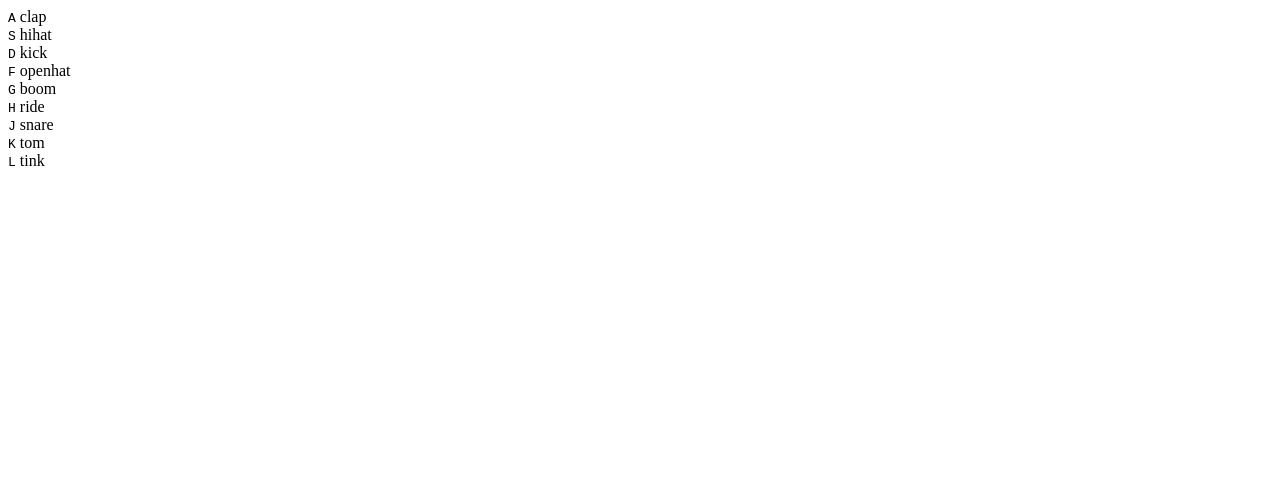
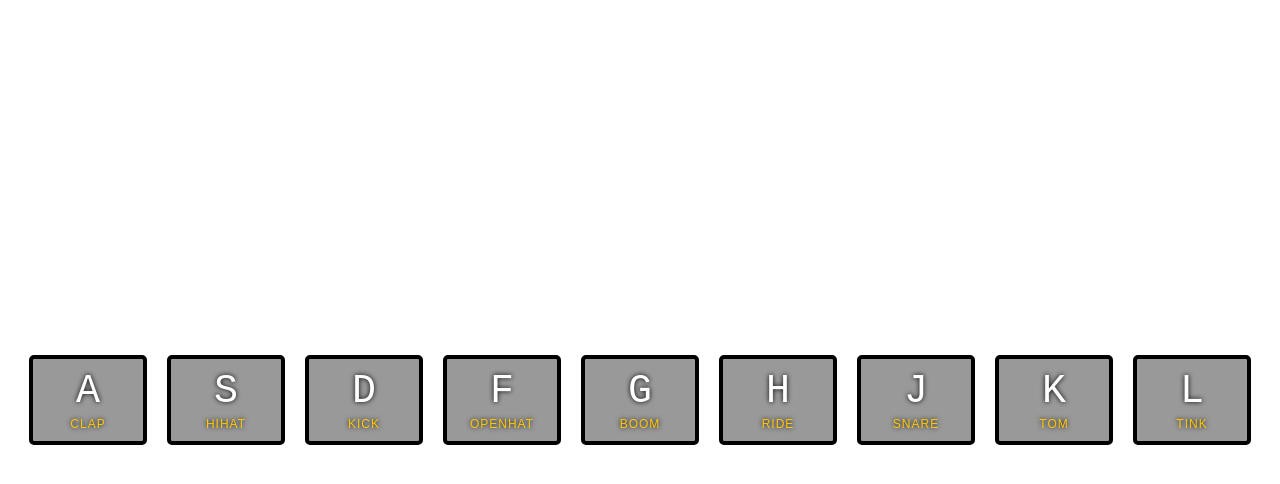
Before and after one commit to wtsaygers1/drums, a plain HTML site: page index.html in a window 1280 px wide. Drawn offline with Linux system fonts and the light colour scheme.

Commit message:
adds some css to keys

```diff
--- a/index.html
+++ b/index.html
@@ -5,7 +5,7 @@
     <meta http-equiv="X-UA-Compatible" content="IE=edge">
     <meta name="viewport" content="width=device-width, initial-scale=1.0">
     <meta name="description" content="drum kit with my keyboard">
-    <meta name="author" content="Walt Saygers"
+    <meta name="author" content="Walt Saygers">
     <link rel="stylesheet" type="text/css" href="style.css">
     <title>Drum Kit</title>
 </head>
--- a/style.css
+++ b/style.css
@@ -0,0 +1,49 @@
+html {
+    font-size: 10px;
+  }
+
+  body,html {
+    margin: 0;
+    padding: 0;
+    font-family: sans-serif;
+  }
+
+  .keys {
+    display: flex;
+    flex: 1;
+    min-height: 100vh;
+    align-items: center;
+    justify-content: center;
+  }
+
+  .key {
+    border: .4rem solid black;
+    border-radius: .5rem;
+    margin: 1rem;
+    font-size: 1.5rem;
+    padding: 1rem .5rem;
+    transition: all .07s ease;
+    width: 10rem;
+    text-align: center;
+    color: white;
+    background: rgba(0,0,0,0.4);
+    text-shadow: 0 0 .5rem black;
+  }
+
+  .playing {
+    transform: scale(1.1);
+    border-color: #ffc600;
+    box-shadow: 0 0 1rem #ffc600;
+  }
+
+  kbd {
+    display: block;
+    font-size: 4rem;
+  }
+
+  .sound {
+    font-size: 1.2rem;
+    text-transform: uppercase;
+    letter-spacing: .1rem;
+    color: #ffc600;
+  }
```
